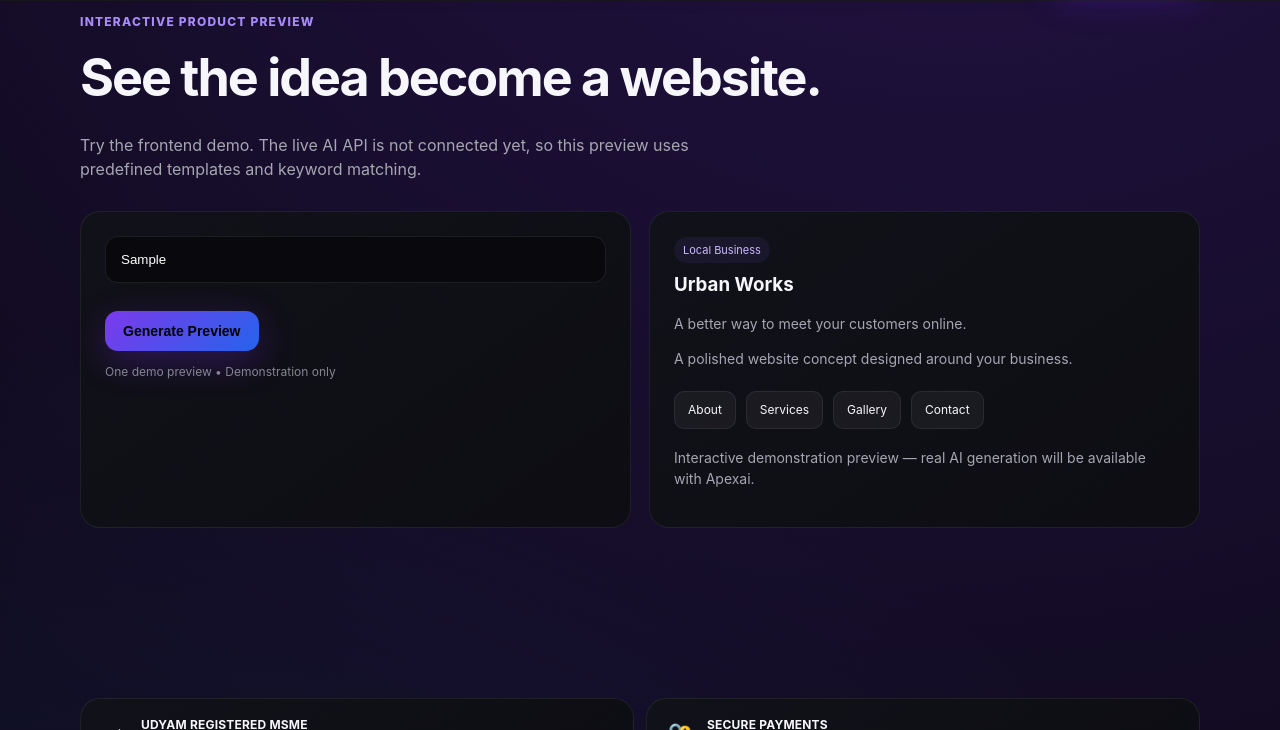
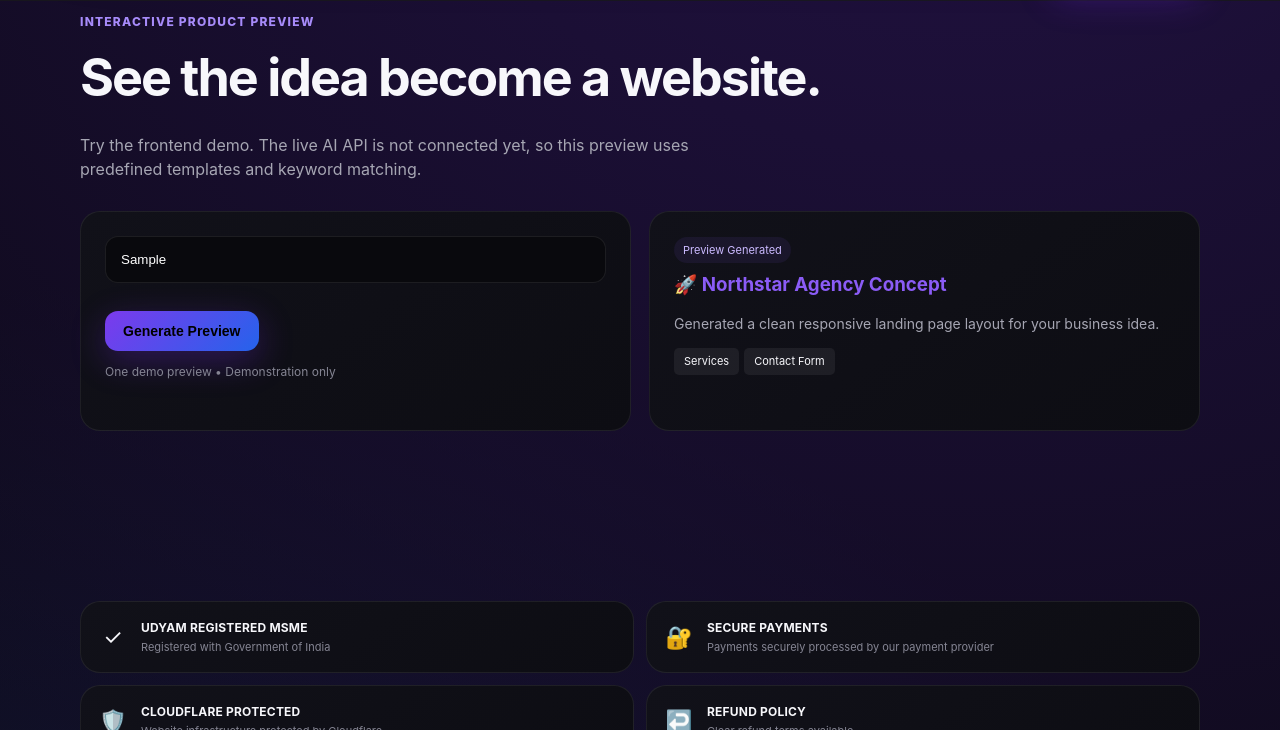
Before and after one commit to pluggerrohan-ctrl/Lending-page, a plain HTML site: page index.html in a window 1280 px wide. Both pictures are taken after typing "Sample" into the empty fields and a click on the button "Generate Preview". Shown: the part 1126-1856 px from the top of the page. Drawn offline with Linux system fonts and the light colour scheme.

Commit message:
Update index.html

```diff
--- a/index.html
+++ b/index.html
@@ -65,16 +65,26 @@ a{text-decoration:none;color:inherit}.wrap{width:min(1120px,92%);margin:auto}.na
 <footer class="footer"><div class="wrap footerin"><div><strong style="color:#fff">Apexai</strong><br>Describe It. AI Builds It. You Launch It.<br><br>hello@apexwebdesign.online<br><br>© 2026 Apexai. All rights reserved.</div><div class="smalllinks"><a href="#features">Features</a><a href="#examples">Examples</a><a href="#story">Our Story</a><a href="#pricing">Pricing</a><a href="#faq">FAQ</a><a href="terms.html">Terms & Conditions</a><a href="privacy.html">Privacy Policy</a><a href="refund.html">Refund Policy</a></div></div><div class="wrap smalllinks" style="margin-top:22px"><a href="terms.html">Terms & Conditions</a><a href="privacy.html">Privacy Policy</a><a href="refund.html">Refund Policy</a></div><div class="wrap" style="margin-top:22px">Apexai is currently in development. Features, pricing, availability and launch timelines may change before launch.</div></footer>
 
 <script>
-const input=document.getElementById('idea'), result=document.getElementById('result'), button=document.getElementById('generate');
-button.addEventListener('click',()=>{
- const s=(input.value||'A local business').toLowerCase();
- let type='Local Business',name='Urban Works',headline='A better way to meet your customers online.',desc='A polished website concept designed around your business.';
- if(s.includes('restaurant')||s.includes('cafe')||s.includes('food')){type='Restaurant';name='Midnight Table';headline='Great food deserves a great first impression.';desc='A premium dining website with menu, reservations and location.'}
- else if(s.includes('gym')||s.includes('fitness')){type='Gym';name='Forge Fitness';headline='Build strength. Build consistency.';desc='A bold fitness website with classes, trainers and membership CTA.'}
- else if(s.includes('salon')||s.includes('beauty')){type='Salon';name='Studio Aura';headline='Your style, your signature.';desc='A modern salon website with services, gallery and booking CTA.'}
- else if(s.includes('agency')||s.includes('marketing')){type='Agency';name='Northstar Studio';headline='Ideas that move brands forward.';desc='A clean creative agency website with services and case-study sections.'}
- else if(s.includes('portfolio')||s.includes('designer')||s.includes('developer')){type='Portfolio';name='Creator Space';headline='Work worth remembering.';desc='A minimal portfolio concept built to showcase standout work.'}
- result.innerHTML='<span class="tag">'+type+'</span><h3>'+name+'</h3><p>'+headline+'</p><p>'+desc+'</p><div class="mini"><span class="pill">About</span><span class="pill">Services</span><span class="pill">Gallery</span><span class="pill">Contact</span></div><p class="note" style="margin-top:18px">Interactive demonstration preview — real AI generation will be available with Apexai.</p>';
+document.getElementById('generate').addEventListener('click', function() {
+    var idea = document.getElementById('idea').value.toLowerCase();
+    var resultBox = document.getElementById('result');
+
+    if(!idea.trim()) {
+        resultBox.innerHTML = '<span class="tag" style="background:#ef4444;color:#fff;">Error</span><h3>Please type something first!</h3>';
+        return;
+    }
+
+    // User ke prompt ke mutabik templates select karne ka jugaad
+    if(idea.includes('restaurant') || idea.includes('food') || idea.includes('cafe') || idea.includes('hotel')) {
+        resultBox.innerHTML = '<span class="tag">Preview Generated</span><h3 style="color:#00ffcc;">🍽️ Midnight Table Concept</h3><p>Generated static preview for your food business. Ready to customize.</p><div style="display:flex;gap:5px;flex-wrap:wrap;margin-top:10px;"><span style="padding:5px 10px;background:#ffffff10;border-radius:5px;font-size:11px;">Menu</span><span style="padding:5px 10px;background:#ffffff10;border-radius:5px;font-size:11px;">Reservations</span></div>';
+    } else if(idea.includes('gym') || idea.includes('fitness') || idea.includes('workout')) {
+        resultBox.innerHTML = '<span class="tag">Preview Generated</span><h3 style="color:#38bdf8;">💪 Forge Fitness Concept</h3><p>Generated static preview for your health brand. High-converting layout.</p><div style="display:flex;gap:5px;flex-wrap:wrap;margin-top:10px;"><span style="padding:5px 10px;background:#ffffff10;border-radius:5px;font-size:11px;">Classes</span><span style="padding:5px 10px;background:#ffffff10;border-radius:5px;font-size:11px;">Memberships</span></div>';
+    } else if(idea.includes('salon') || idea.includes('beauty') || idea.includes('spa') || idea.includes('hair')) {
+        resultBox.innerHTML = '<span class="tag">Preview Generated</span><h3 style="color:#a78bfa;">✂️ Studio Aura Concept</h3><p>Generated static preview for your modern salon. Premium aesthetic.</p><div style="display:flex;gap:5px;flex-wrap:wrap;margin-top:10px;"><span style="padding:5px 10px;background:#ffffff10;border-radius:5px;font-size:11px;">Services</span><span style="padding:5px 10px;background:#ffffff10;border-radius:5px;font-size:11px;">Booking CTA</span></div>';
+    } else {
+        // Default Catch-All Setup
+        resultBox.innerHTML = '<span class="tag">Preview Generated</span><h3 style="color:#8b5cf6;">🚀 Northstar Agency Concept</h3><p>Generated a clean responsive landing page layout for your business idea.</p><div style="display:flex;gap:5px;flex-wrap:wrap;margin-top:10px;"><span style="padding:5px 10px;background:#ffffff10;border-radius:5px;font-size:11px;">Services</span><span style="padding:5px 10px;background:#ffffff10;border-radius:5px;font-size:11px;">Contact Form</span></div>';
+    }
 });
 </script>
 </body>
```
